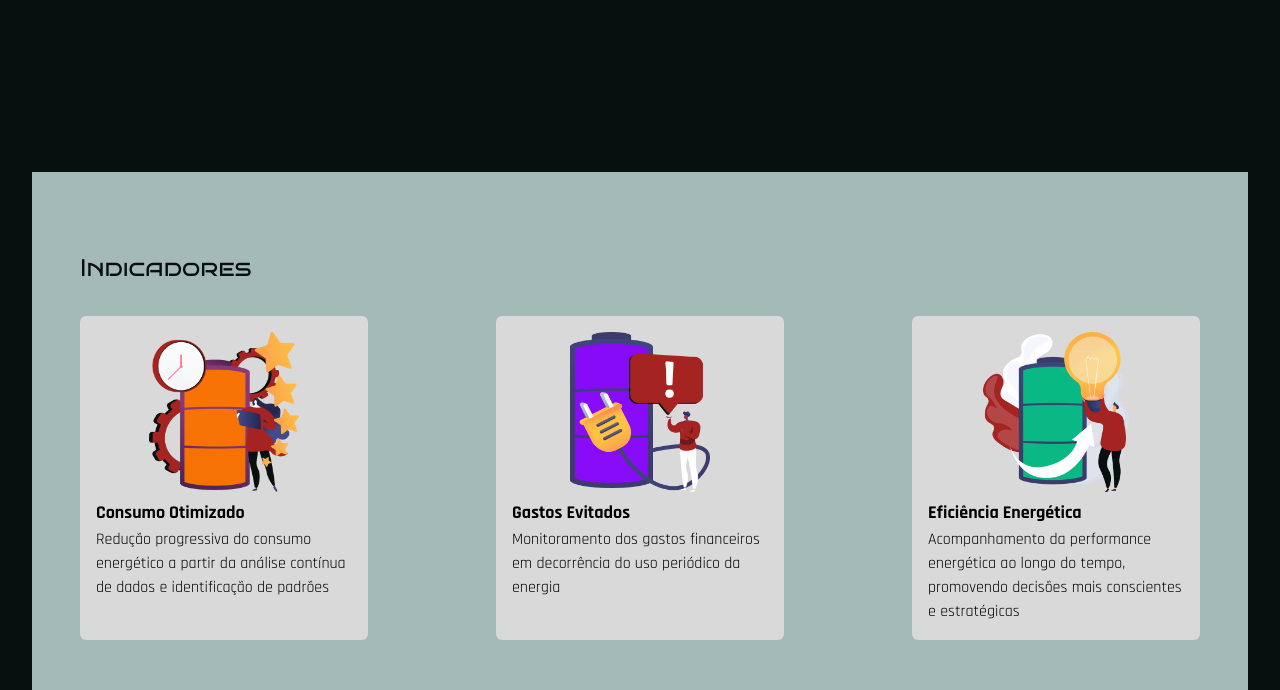
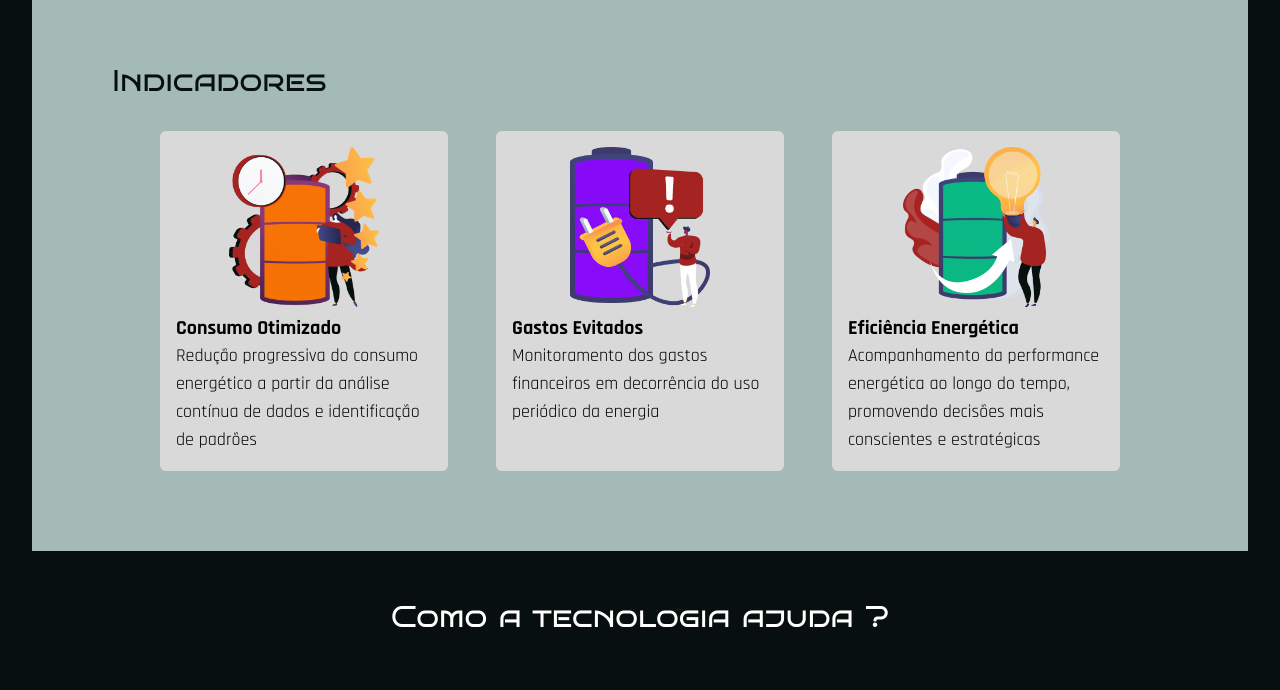
Before and after one commit to olv-stephany/VoltAnalytics, a React (Vite) app: page / in a window 1280 px wide. Shown: the part 845-1535 px from the top of the page. Built offline with nearby package versions, Linux system fonts and the light colour scheme.

Commit message:
está pronto agora

```diff
--- a/src/HomePage.jsx
+++ b/src/HomePage.jsx
@@ -4,15 +4,25 @@ import HeroSection from './components/HeroSection'
 import IndicatorSection from './components/indicatorSection'
 import HelpSection from './components/HelpSection'
 import Footer from './components/Footer'
+import HeroSectionIllustration from './components/HeroSectionIllustration'
 
 const HomePage = () => {
     return (
         <div>
-            <Header />
-            <HeroSection />
-            <IndicatorSection/>
-            <HelpSection/>
-            <Footer/>
+            <div className="p-8">
+                <Header />
+                <HeroSection />
+            </div>
+            <div className="relative mb-90">
+                <HeroSectionIllustration />
+
+            </div>
+            <div className="p-8">
+                <IndicatorSection />
+                <HelpSection />
+                <Footer />
+            </div>
+
         </div>
     )
 }
--- /dev/null
+++ b/src/components/HeroSectionIllustration.jsx
@@ -0,0 +1,10 @@
+import React from 'react'
+
+const HeroSectionIllustration = () => {
+    return (
+        <div className="absolute w-full">
+            <img src="/images/garden.svg" className="w-full" />
+        </div>)
+}
+
+export default HeroSectionIllustration
--- a/src/components/IndicatorCard.jsx
+++ b/src/components/IndicatorCard.jsx
@@ -1,15 +1,15 @@
 import React from 'react'
 
 const IndicatorCard = ({
-    image,
-    title,
-    description
+  image,
+  title,
+  description
 }) => {
   return (
     <div className="font2 flex flex-col p-4 bg-[#D9D9D9] max-w-2xs rounded-md">
-        <img src={image} className="w-40 h-40 object-contain self-center mb-2"/>
-        <h1 className="text-lg font-bold">{title}</h1>
-        <p>{description}</p>
+      <img src={image} className="w-40 h-40 object-contain self-center mb-2" />
+      <h1 className="text-xl font-bold">{title}</h1>
+      <p className="text-lg">{description}</p>
     </div>
   )
 }
--- a/src/components/heroSection.jsx
+++ b/src/components/heroSection.jsx
@@ -2,7 +2,7 @@ import React from 'react'
 
 const HeroSection = () => {
     return (
-        <div>
+        <div className="">
             <div className='text m-2 text-white'>
                 <h1 className='font1 tracking-[3px] text-[48px] mt-10'>Dados que impulsionam a eficiência
                     <br />energética <br /></h1>
@@ -12,9 +12,7 @@ const HeroSection = () => {
                         análise e a otimização do consumo energético.</strong></p>
 
             </div>
-            <div className="image w-full m-0 p-0">
-                <img src="../../public/images/garden.svg" alt="" srcset="" />
-            </div>
+
         </div>
     )
 }
--- a/src/components/indicatorSection.jsx
+++ b/src/components/indicatorSection.jsx
@@ -3,9 +3,9 @@ import IndicatorCard from "./IndicatorCard";
 
 const IndicatorSection = () => {
   return (
-    <div className="bg-(--azul) py-20 px-12 mb-12">
-      <h1 className="font1 text-2xl text-(--preto) mb-8">Indicadores</h1>
-      <div className="flex justify-between">
+    <div className="bg-(--azul) p-20 mb-12">
+      <h1 className="font1 text-3xl text-(--preto) mb-8">Indicadores</h1>
+      <div className="flex justify-center gap-12">
         <IndicatorCard
           image="/images/card_illustration1.png"
           title="Consumo Otimizado"
--- a/src/main.jsx
+++ b/src/main.jsx
@@ -5,9 +5,6 @@ import HomePage from './HomePage'
 
 createRoot(document.getElementById('root')).render(
   <StrictMode>
-    <div className='p-8'>
     <HomePage />
-
-    </div>
   </StrictMode>,
 )
```
